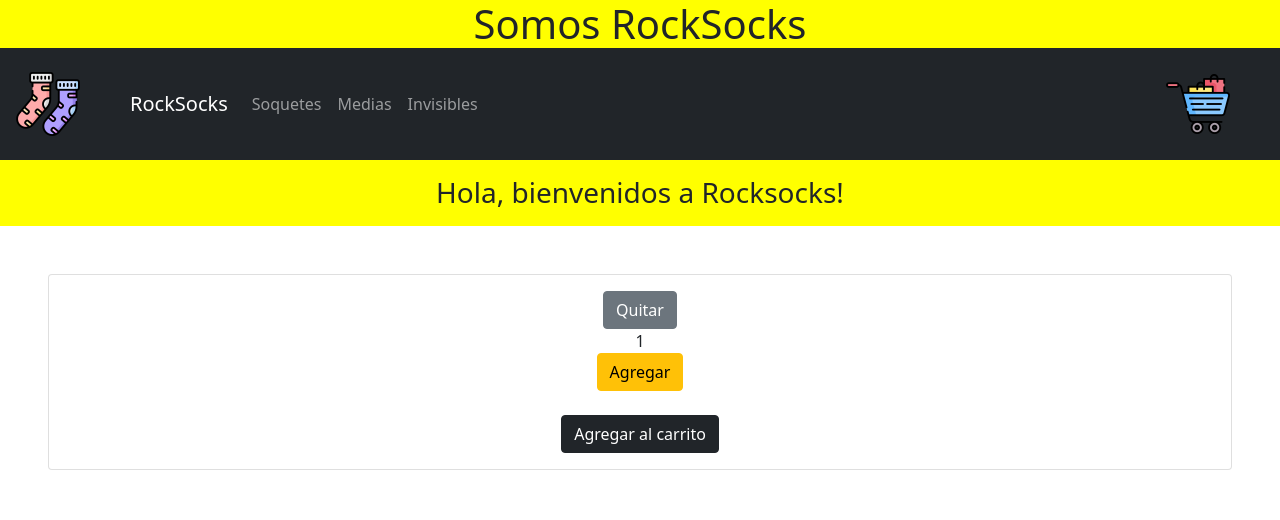
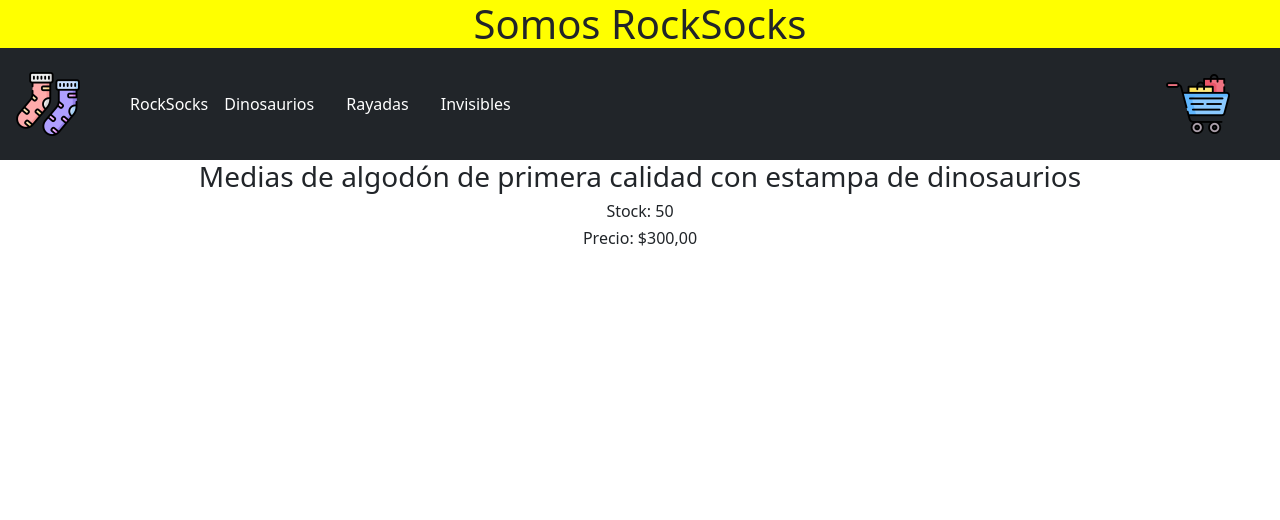
Before and after one commit to mercedespiguillem/origin-rocksocks, a React (Create React App) app: page /item/1 in a window 1280 px wide. Shown: the top 520 px of the page. Built offline with nearby package versions, Linux system fonts and the light colour scheme.

Commit message:
Primer Pre-entrega del trabajo final

```diff
--- a/package.json
+++ b/package.json
@@ -10,6 +10,7 @@
     "react": "^17.0.2",
     "react-bootstrap": "^2.1.1",
     "react-dom": "^17.0.2",
+    "react-router-dom": "^6.2.1",
     "react-scripts": "5.0.0",
     "web-vitals": "^2.1.2"
   },
--- a/src/App.js
+++ b/src/App.js
@@ -3,15 +3,25 @@ import "bootstrap/dist/css/bootstrap.min.css";
 import Titulo from "./components/Titulo/Titulo";
 import NavBar from "./components/NavBar/NavBar";
 import ItemListContainer from "./components/ItemsListContainer/ItemListContainer";
+import { BrowserRouter, Routes, Route } from 'react-router-dom';
 import ItemDetailContainer from "./components/ItemDetailContainer/ItemDetailContainer";
+import Cart from "./components/Cart/Cart";
+
 
 function App() {
   return (
-    <div className="App">
-      <Titulo />
-      <NavBar />
-      <ItemListContainer greeting="Hola, bienvenidos a Rocksocks!" />
-    </div>
+    <BrowserRouter>
+      <div className="App">
+            <Titulo />
+            <NavBar />
+          <Routes>
+            <Route exact path='/' element={<ItemListContainer greeting="Hola, bienvenidos a Rocksocks!"/>}/>
+            <Route exact path='/category/:idCategory' element={<ItemListContainer/>} />
+            <Route exact path='/item/:idItem' element={<ItemDetailContainer/>} />
+            <Route exact path='/cart' element={<Cart/>} />
+          </Routes>
+      </div>
+    </BrowserRouter>
   );
 }
 
--- /dev/null
+++ b/src/components/Cart/Cart.jsx
@@ -0,0 +1,7 @@
+import React from 'react';
+
+function cart() {
+  return <div>CARRITO DE COMPRAS</div>;
+}
+
+export default cart;
--- a/src/components/Item/Item.jsx
+++ b/src/components/Item/Item.jsx
@@ -1,8 +1,9 @@
 import React from "react";
 import { Card } from "react-bootstrap";
-import ItemDetailContainer from "../ItemDetailContainer/ItemDetailContainer";
+import { Link } from "react-router-dom";
 
-function Item({ id, name, size, image, price, description }) {
+
+function Item({ id, name, size, image, category, price }) {
   return (
     <div className="m-5 d-flex justify-content-between">
       <Card key={id} className="col-md-6 col-sm-8 mt-5" bg="light">
@@ -10,10 +11,12 @@ function Item({ id, name, size, image, price, description }) {
         <Card.Body>
           <img src={image} alt="" className="w-50" />
         </Card.Body>
-        <div className="card-footer">
-          <ItemDetailContainer/>
-        </div>
-        <button className="btn btn-warning btn-block">Ver producto</button>
+        {/* <div className="card-footer">
+          <ItemDetailContainer />
+        </div> */}
+        <Link to={`/item/${id}`}>
+          <button className="btn btn-warning btn-block">Ver producto</button>
+        </Link>
       </Card>
     </div>
   );
--- a/src/components/ItemDetail/ItemDetail.jsx
+++ b/src/components/ItemDetail/ItemDetail.jsx
@@ -1,8 +1,10 @@
 import React from "react";
+// import { productos } from "../../helpers/products";
 
 
 
-function ItemDetail({ products }) {
+
+function ItemDetail({products}) {
 
 
     return (
--- a/src/components/ItemDetailContainer/ItemDetailContainer.jsx
+++ b/src/components/ItemDetailContainer/ItemDetailContainer.jsx
@@ -1,17 +1,31 @@
 import { useEffect, useState } from "react";
+import { useParams } from "react-router-dom";
 import getProducts from "../../helpers/getProducts";
 import ItemDetail from "../ItemDetail/ItemDetail";
 
+
 function ItemDetailContainer() {
   const [products, setProducts] = useState({});
-  const productId = 1;
+
+  // const productId = 1;
+
+  const { idItem } = useParams();
 
   useEffect(() => {
-    getProducts()
-      .then((data) => setProducts(data.find((item) => item.id === productId)))
-      .catch((err) => console.log(err))
-      .finally(() => console.log("Esto se ejecuta al final"));
-  }, []);
+    if (idItem) {
+      getProducts()
+        .then((data) => setProducts(data.find((item) => item.id === idItem)))
+        .catch((err) => console.log(err))
+        .finally(() => console.log("Esto se ejecuta al final"));
+    } else {
+      getProducts()
+        .then((data) => setProducts(data))
+        .catch((err) => console.log(err))
+        .finally(() => console.log("Esto se ejecuta al final"));
+    }
+  }, [idItem]);
+
+  console.log(idItem);
 
   return (
     <div>
--- a/src/components/ItemList/ItemList.jsx
+++ b/src/components/ItemList/ItemList.jsx
@@ -6,11 +6,13 @@ function ItemList({ products }) {
       {products.map((prod) => (
         <Item
           key={prod.id}
+          id={prod.id}
           name={prod.name}
           price={prod.price}
           size={prod.size}
           image={prod.image}
           description={prod.description}
+          category={prod.category}
         />
       ))}
     </div>
--- a/src/components/ItemsListContainer/ItemListContainer.jsx
+++ b/src/components/ItemsListContainer/ItemListContainer.jsx
@@ -2,7 +2,7 @@ import ItemCount from "../ItemCount/ItemCount";
 import ItemList from "../ItemList/ItemList";
 import { useEffect, useState } from "react";
 import { productos } from "../../helpers/products";
-import ItemDetailContainer from "../ItemDetailContainer/ItemDetailContainer";
+import { useParams } from "react-router-dom";
 
 function ItemListContainer(props) {
   // promise // estados // useEffect
@@ -12,6 +12,8 @@ function ItemListContainer(props) {
   };
 
   const [products, setProducts] = useState([]);
+
+  const { idCategory } = useParams();
 
   const getFetch = new Promise((res, rej) => {
     let condition = true;
@@ -25,13 +27,22 @@ function ItemListContainer(props) {
   });
 
   useEffect(() => {
-    getFetch
-      .then((res) => setProducts(res))
-      .catch((err) => console.log(err))
-      .finally(() => console.log("al final"));
-  }, []);
+    if (idCategory) {
+      getFetch
+        .then((res) =>
+          setProducts(res.filter((prod) => prod.category === idCategory))
+        )
+        .catch((err) => console.log(err))
+        .finally(() => console.log("al final"));
+    } else {
+      getFetch
+        .then((res) => setProducts(res))
+        .catch((err) => console.log(err))
+        .finally(() => console.log("al final"));
+    }
+  }, [idCategory]);
 
-  console.log(products);
+  console.log(idCategory);
 
   return (
     <div>
@@ -40,7 +51,6 @@ function ItemListContainer(props) {
       </div>
       <ItemCount stock={10} initial={1} onAdd={onAdd} />
       <ItemList products={products} />
-
     </div>
   );
 }
--- a/src/components/NavBar/NavBar.jsx
+++ b/src/components/NavBar/NavBar.jsx
@@ -3,21 +3,32 @@ import Navbar from "react-bootstrap/Navbar";
 import Container from "react-bootstrap/Container";
 import Nav from "react-bootstrap/Nav";
 import Logo from "../LogoSocks/Logo";
+import { Link } from "react-router-dom";
+
 
 function NavBar() {
   return (
     <div style={{ backgroundColor: "pink" }}>
-      <Navbar bg="dark" variant="dark">
+      <Navbar collapseOnSelect expand="md" bg="dark" variant="dark">
         <Logo />
         <Container>
-          <Navbar.Brand href="#home">RockSocks</Navbar.Brand>
+          <Navbar.Toggle aria-controls='responsive-navbar-nav'/>
+          <Navbar.Collapse id="responsive-navbar-nav">
+          <Nav>
+            <Link className="text-decoration-none" style={{ color: "white"}} to='/'>RockSocks
+
+            </Link>
+          </Nav>
           <Nav className="me-auto">
-            <Nav.Link href="#Soquetes">Soquetes</Nav.Link>
-            <Nav.Link href="#Medias">Medias</Nav.Link>
-            <Nav.Link href="#Invisibles">Invisibles</Nav.Link>
+            <Link className='m-3 text-decoration-none'style={{ color: "white"}} to="category/dinosaurios">Dinosaurios</Link>
+            <Link className='m-3 text-decoration-none'style={{ color: "white"}} to="category/rayadas">Rayadas</Link>
+            <Link className='m-3 text-decoration-none'style={{ color: "white"}} to="category/invisibles">Invisibles</Link>
           </Nav>
-          <Nav className="">
-            <Cartwidget />
+          </Navbar.Collapse>
+          <Nav>
+            <Link to='/cart'>
+              <Cartwidget />
+            </Link>
           </Nav>
         </Container>
       </Navbar>
--- a/src/helpers/products.js
+++ b/src/helpers/products.js
@@ -1,51 +1,57 @@
 export const productos = [
   {
-    id: 1,
+    id: "1",
     name: "Dinomedias",
     size: "Talle S",
     price: "$300,00",
-    description: "Medias de algodón de primera calidad",
-    stock: '50',
+    description:
+      "Medias de algodón de primera calidad con estampa de dinosaurios",
+    stock: "50",
+    category: "dinosaurios",
     image:
       "https://mister-mango.omni.la/ProductCatalog/Workspace.CWDQQL6GUIJMS/ProductCatalog.C2D5Q4WZKUCGA/1500x1500/C2EJCFT6JSDZ6.jpg",
   },
   {
-    id: 2,
+    id: "2",
     name: "Dinomedias",
     size: "Talle M",
     price: "$350,00",
-    description: "Medias de algodón",
-    stock: '50',
+    description: "Medias de algodón con estampa de dinosaurios",
+    stock: "50",
+    category: "dinosaurios",
     image:
       "https://colgrampe.vteximg.com.br/arquivos/ids/504715-700-700/C2PE2350I20_1.jpg?v=637304615642900000",
   },
   {
-    id: 3,
+    id: "3",
     name: "Dinomedias",
     size: "Talle L",
     price: "$370,00",
-    description: "Medias de algodón",
-    stock: '50',
+    description: "Medias de algodón con estampa de dinosaurios",
+    stock: "50",
+    category: "dinosaurios",
     image:
       "https://d3ugyf2ht6aenh.cloudfront.net/stores/970/569/products/cherry_nov_21-261-e6993250e4ec57927c16355474722697-480-0.jpg",
   },
   {
-    id: 4,
+    id: "4",
     name: "Yellow Strips",
     size: "Talle M",
     price: "$400,00",
-    description: "Medias de algodón",
-    stock: '50',
+    description: "Medias de algodón amarillas con lineas blancas",
+    stock: "50",
+    category: "rayadas",
     image:
       "https://encrypted-tbn0.gstatic.com/images?q=tbn:ANd9GcSovBVktogzsaL4OKQKYXOaf5t94MmnZGmZWic4qayfHWO-dozzF-3BdgWZlaZWck-AFho&usqp=CAU",
   },
   {
-    id: 5,
+    id: "5",
     name: "Strips",
     size: "Talle L",
     price: "$400,00",
-    description: "Medias de algodón",
-    stock: '50',
+    description: "Medias de algodón blancas con lineas negras",
+    stock: "100",
+    category: "rayadas",
     image:
       "https://encrypted-tbn0.gstatic.com/images?q=tbn:ANd9GcT2AOPMBVl85u5jWnVwGVwwVCGowDcNnof83nadaSrASv_8ZNhTPS0SjTXq8p-y1uRCdDw&usqp=CAU",
   },
--- a/src/index.js
+++ b/src/index.js
@@ -3,7 +3,7 @@ import ReactDOM from "react-dom";
 import "./index.css";
 import App from "./App";
 import reportWebVitals from "./reportWebVitals";
-import Titulo from "./components/Titulo/Titulo";
+
 
 ReactDOM.render(
   <React.StrictMode>
```
Also changed, not shown: 1 other file (tests, documents, lock files or other folders).
